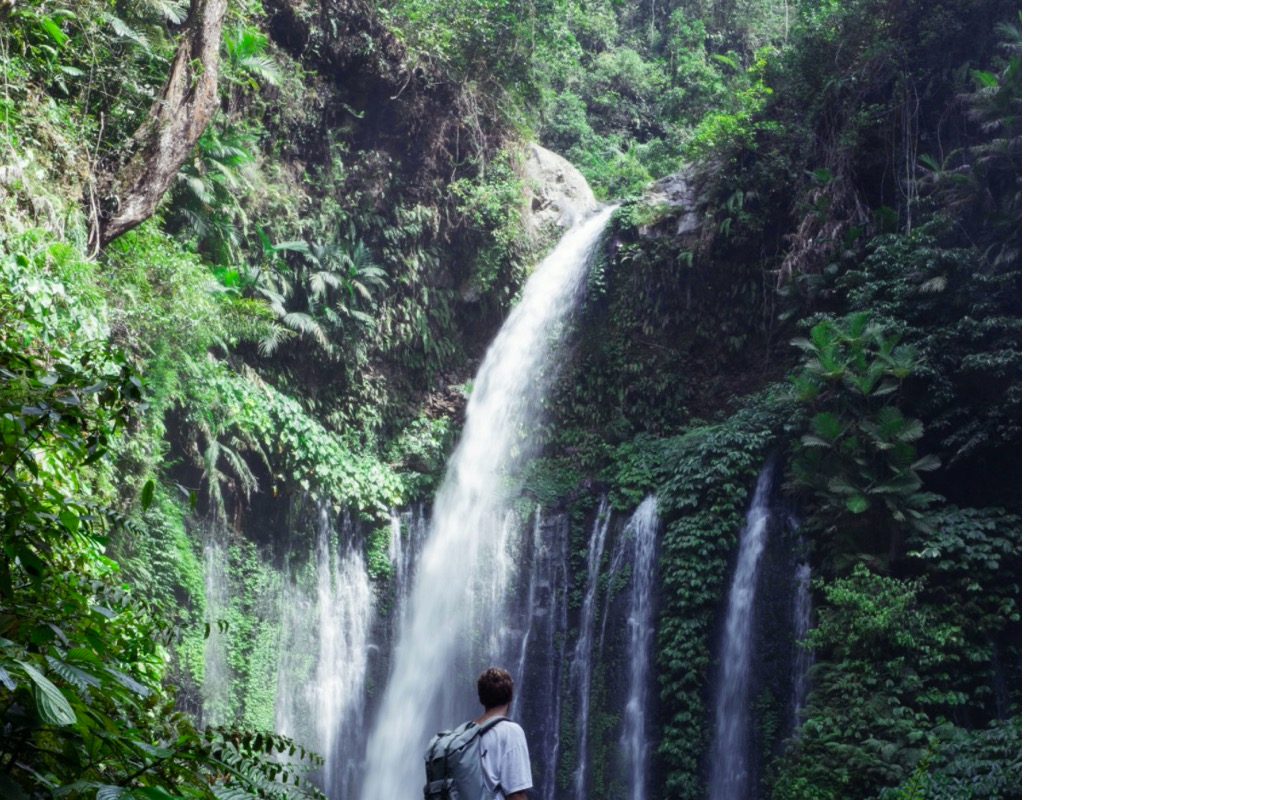
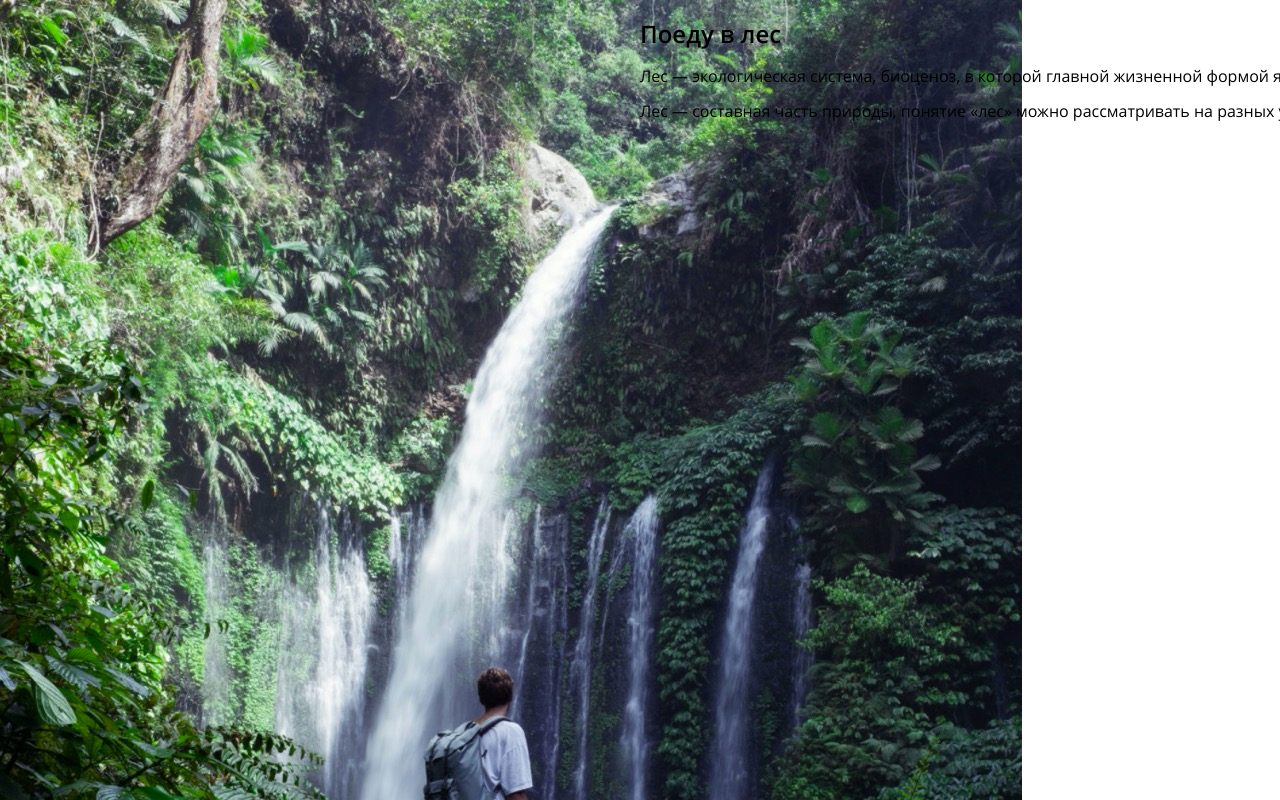
Before and after one commit to barbylka/teamwork, a plain HTML site: page index.html in a window 1280 px wide. Shown: the top 800 px of the page. Drawn offline with Linux system fonts and the light colour scheme; files whose address does not match are found by name.

Commit message:
add place

```diff
--- /dev/null
+++ b/blocks/place/place.css
@@ -0,0 +1,5 @@
+.place {
+    display: grid;
+    grid-template-columns: 50% 1fr;
+    grid-template-areas: ;
+}
--- a/blocks/root/root.css
+++ b/blocks/root/root.css
@@ -1,4 +1,3 @@
 .root {
     font-family: 'OpenSans', Arial, Helvetica, sans-serif;
-    ;
 }
--- a/pages/index.css
+++ b/pages/index.css
@@ -2,3 +2,7 @@
 @import url(../blocks/root/root.css);
 @import url(../fonts/fonts.css);
 @import url(../blocks/page/page.css);
+
+/*place*/
+
+@import url(../blocks/place/place.css);
```
